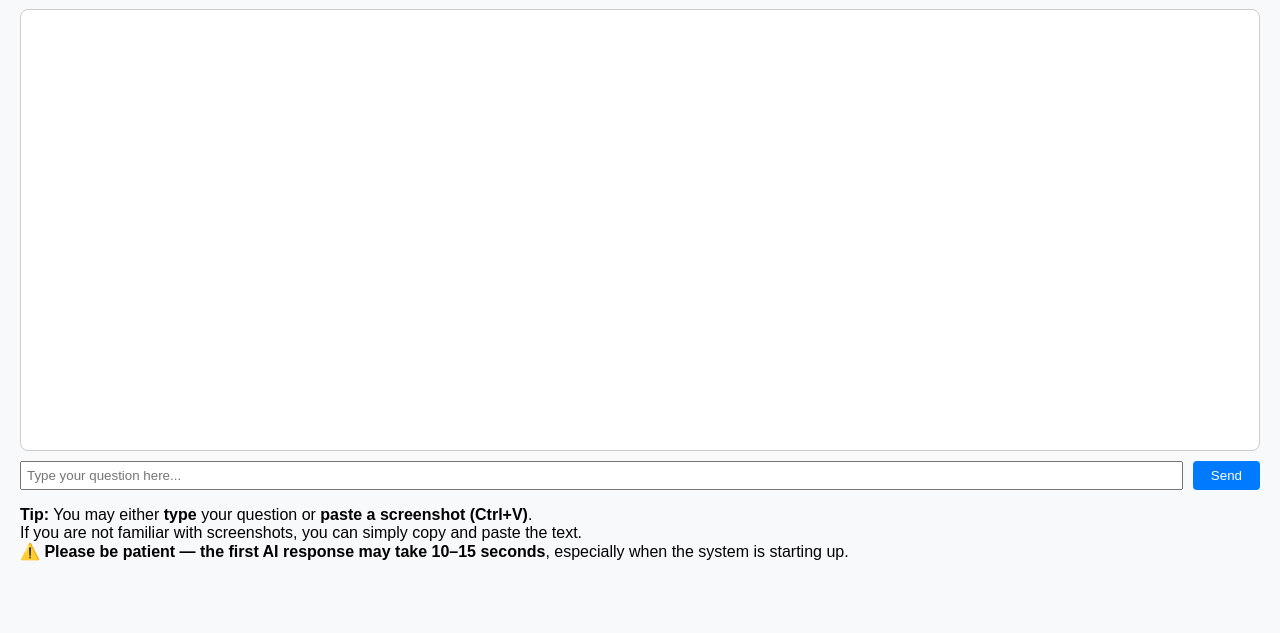
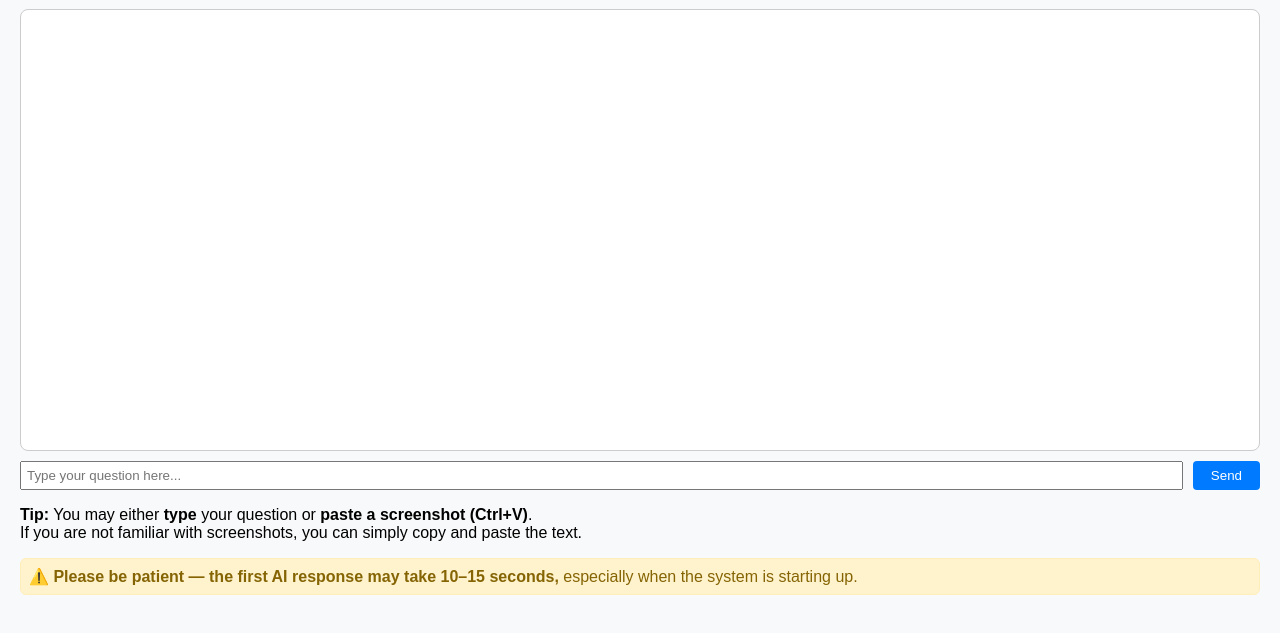
Before and after one commit to XukaiHuang/genai-exp-webA, a website: page public/index.html in a window 1280 px wide. Shown: the part 145-778 px from the top of the page. Drawn offline with Linux system fonts and the light colour scheme.

Commit message:
unify waiting message style with WebB (highlighted yellow)

```diff
--- a/public/index.html
+++ b/public/index.html
@@ -90,9 +90,13 @@
 
   <p>
     <b>Tip:</b> You may either <b>type</b> your question or <b>paste a screenshot (Ctrl+V)</b>.<br>
-    If you are not familiar with screenshots, you can simply copy and paste the text.<br>
-    ⚠️ <b>Please be patient — the first AI response may take 10–15 seconds</b>, especially when the system is starting up.
+    If you are not familiar with screenshots, you can simply copy and paste the text.
   </p>
+
+  <!-- ⚠️ Waiting Tip (now visually matches WebB) -->
+  <div style="background-color:#fff3cd; border:1px solid #ffeeba; color:#856404; padding:8px; border-radius:6px; margin-top:6px;">
+    ⚠️ <b>Please be patient — the first AI response may take 10–15 seconds,</b> especially when the system is starting up.
+  </div>
 
   <div id="preview"></div>
 
```
